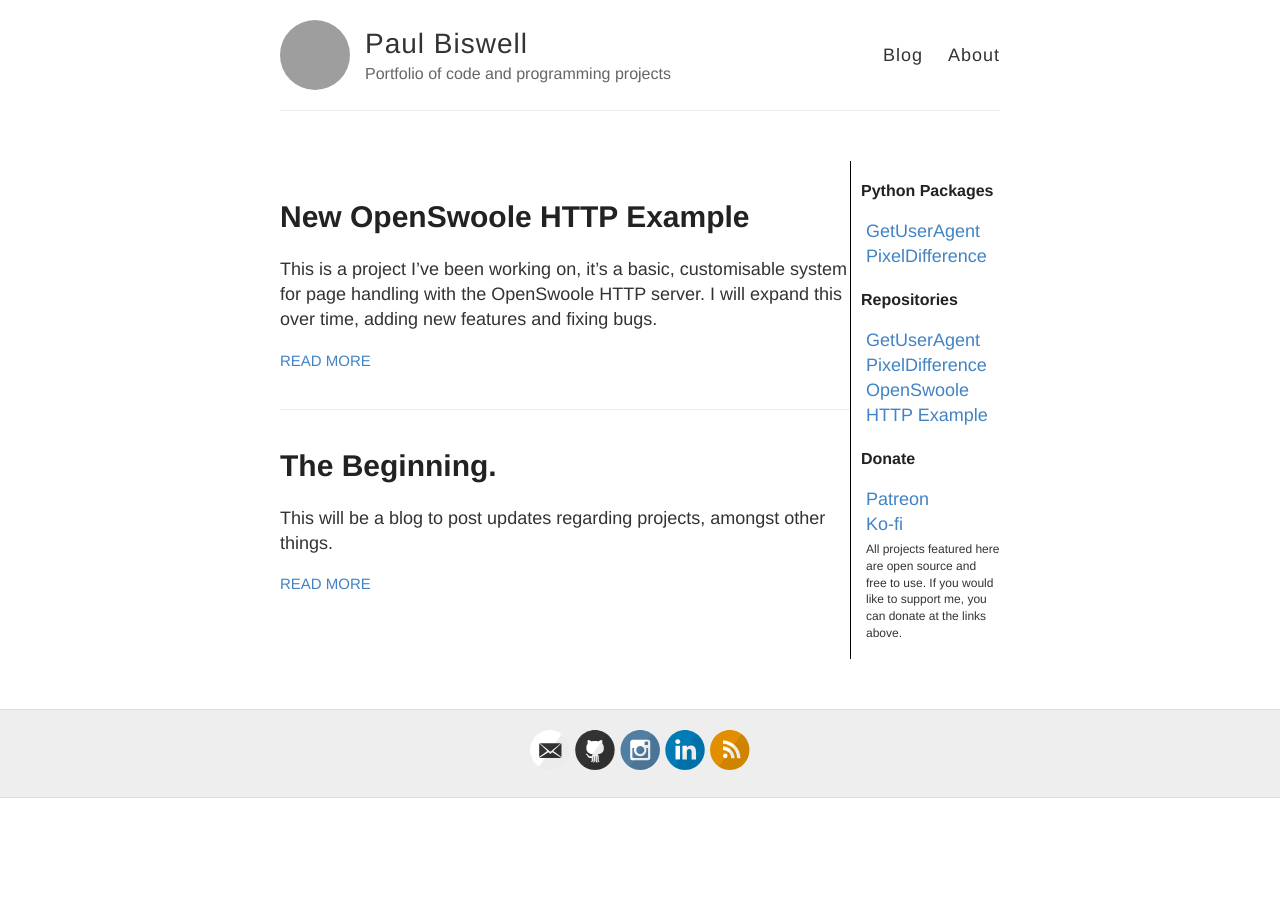
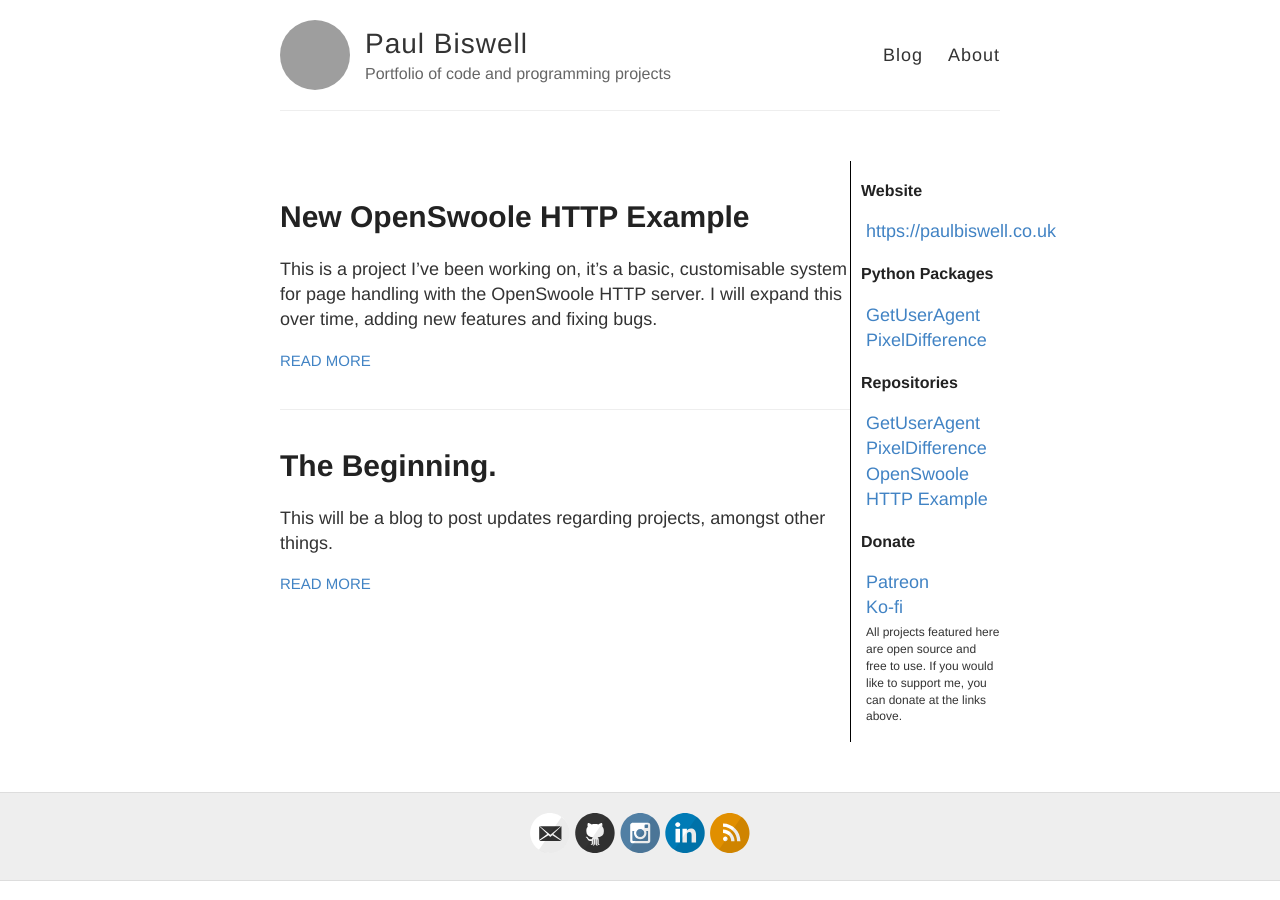
Before and after one commit to pbiswell/pbiswell.github.io, a Jekyll site: the page built from index.html, in a window 1280 px wide. Built offline with Jekyll 4.4.1, drawn with Linux system fonts in a browser that asks for light colours; grey boxes are pictures that could not be loaded.

Commit message:
Update sidebar.html
Add link to website

```diff
--- a/_includes/sidebar.html
+++ b/_includes/sidebar.html
@@ -1,4 +1,10 @@
 <div class="sidebar">
+    <h2>Website</h2>
+    <ul>
+        <li>
+            <a href="https://paulbiswell.co.uk" title="My website">https://paulbiswell.co.uk</a>
+        </li>
+    </ul>
     <h2>Python Packages</h2>
     <ul>
     <li>
```
